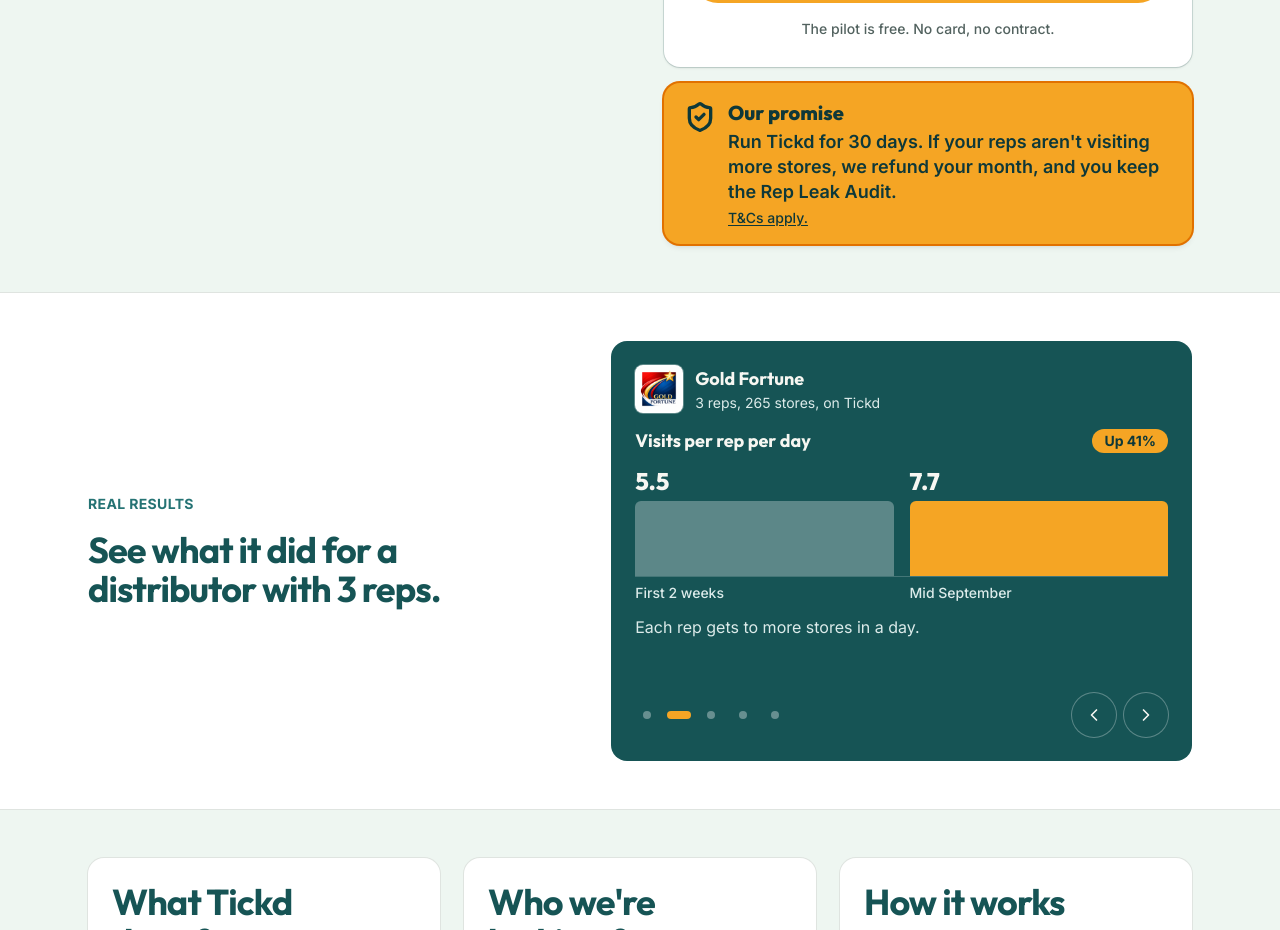
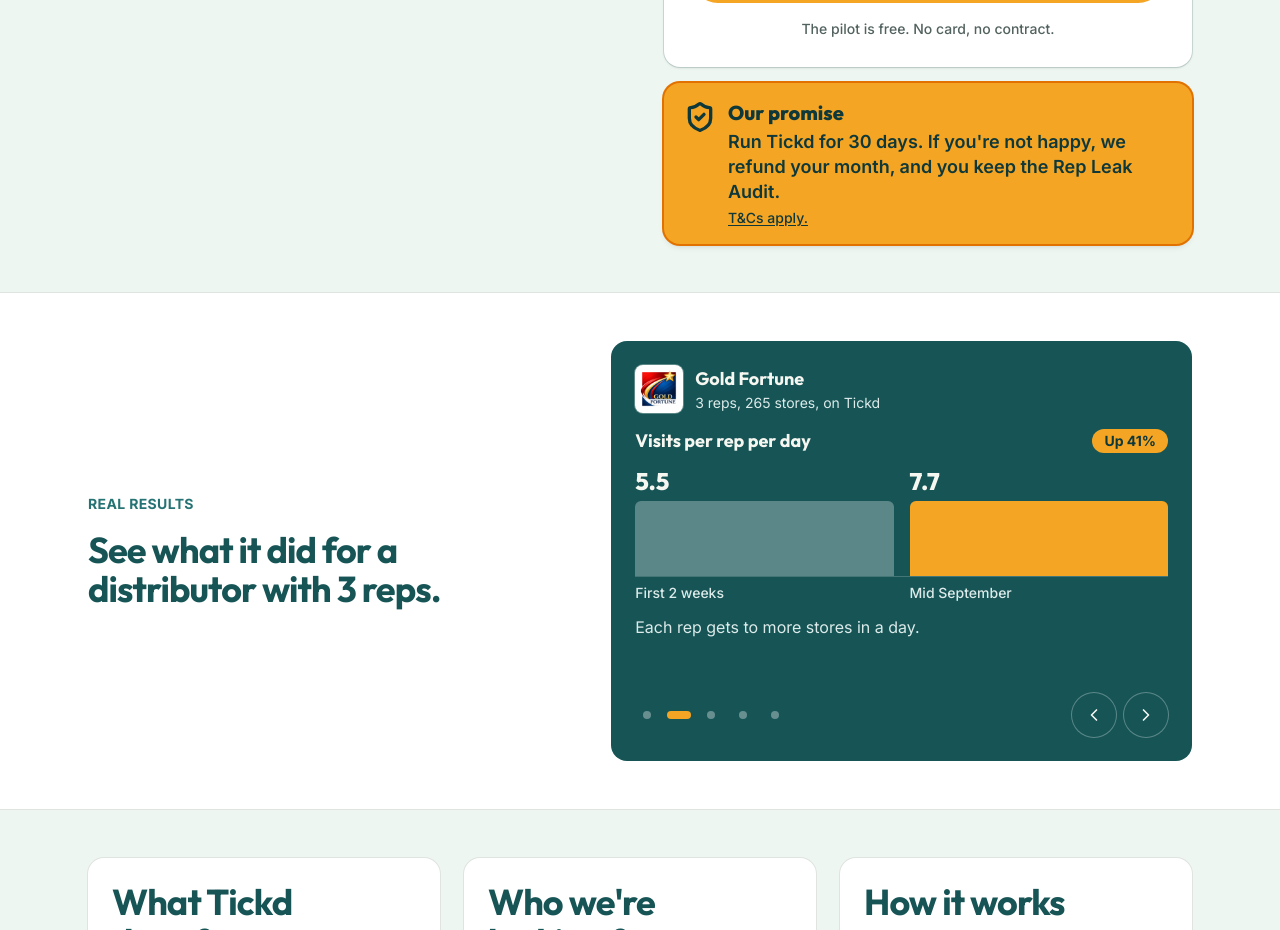
Before and after one commit to conradbrink/Gold-Fortune-Merch-App, a Next.js app in the folder site/: page /founding in a window 1280 px wide. Shown: the part 880-1810 px from the top of the page. Built offline with nearby package versions, Linux system fonts and the light colour scheme; no server answers.

Commit message:
Our promise: 'If you're not happy, we refund your month' (owner; the T&Cs stay as they are)
Co-Authored-By: Claude Opus 5.5 <noreply@anthropic.com>

```diff
--- a/site/components/founding-package.tsx
+++ b/site/components/founding-package.tsx
@@ -65,8 +65,8 @@ export function FoundingGuarantee() {
       <div className="grid gap-1">
         <p className="font-display text-xl font-extrabold leading-snug">Our promise</p>
         <p className="text-lg font-semibold leading-snug">
-          Run {site.name} for {founding.guaranteeDays} days. If your reps aren&apos;t visiting more stores, we refund your month, and you
-          keep the Rep Leak Audit.
+          Run {site.name} for {founding.guaranteeDays} days. If you&apos;re not happy, we refund your month, and you keep the Rep Leak
+          Audit.
         </p>
         <Link href="/terms#guarantee" className="w-fit text-sm font-medium underline underline-offset-2">
           T&amp;Cs apply.
```
